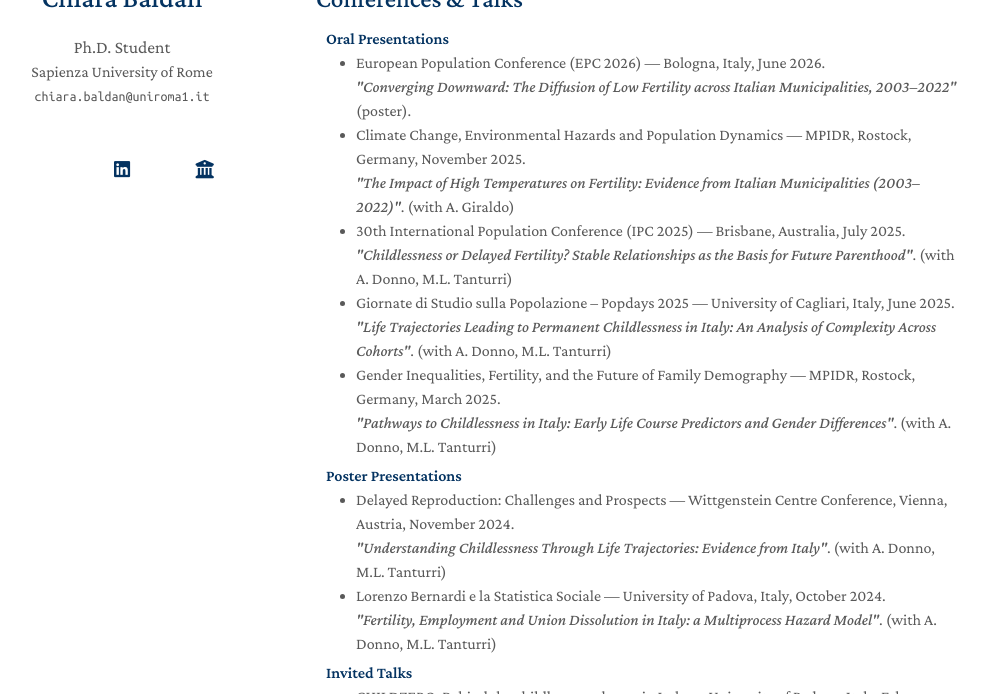
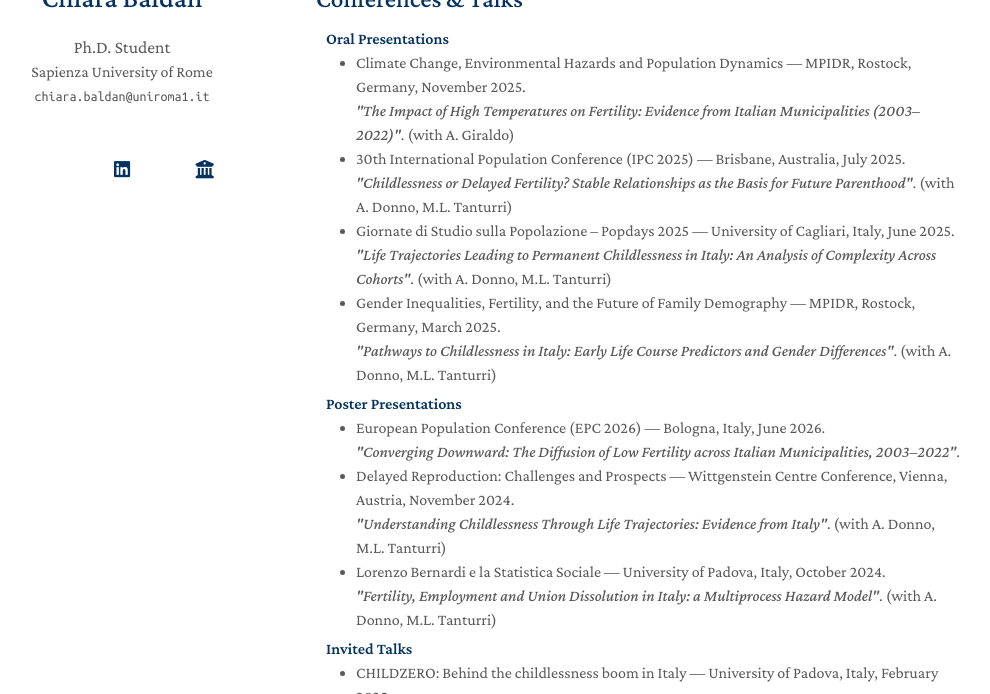
Before and after one commit to chiarabaldan/chiarabaldan.github.io, a Jekyll site: the page built from index.md, in a window 1280 px wide and 900 px high, scrolled down 568 px, cut to the strip 206-900 px from the top of the window. Shown: the whole strip, without its empty margins (154-1144 px from the left). Built offline with Jekyll 4.4.1, drawn with Linux system fonts in a browser that asks for light colours; a style sheet for code colours, icons or effects is not loaded; our own code applies the rules of GitHub Pages for plain Markdown files; part of the change alters nothing that is shown.

Commit message:
Add European Population Conference to presentations

```diff
--- a/_includes/conferences.md
+++ b/_includes/conferences.md
@@ -2,8 +2,6 @@
 
 <h4 style="margin:0 10px 0;">Oral Presentations</h4>
 <ul style="margin:0 0 5px;">
-  <li><a href="https://www.eaps.nl/epc/european-population-conference-2026"><autocolor>European Population Conference (EPC 2026)</autocolor></a> — Bologna, Italy, June 2026.<br>
-  <em>"Converging Downward: The Diffusion of Low Fertility across Italian Municipalities, 2003–2022"</em> (poster).</li>
   <li><a href="https://www.demogr.mpg.de/"><autocolor>Climate Change, Environmental Hazards and Population Dynamics</autocolor></a> — MPIDR, Rostock, Germany, November 2025.<br>
   <em>"The Impact of High Temperatures on Fertility: Evidence from Italian Municipalities (2003–2022)"</em>. (with A. Giraldo)</li>
   <li><a href="https://ipc2025.popconf.org/"><autocolor>30th International Population Conference (IPC 2025)</autocolor></a> — Brisbane, Australia, July 2025.<br>
@@ -15,7 +13,9 @@
 </ul>
 <h4 style="margin:0 10px 0;">Poster Presentations</h4>
 <ul style="margin:0 0 5px;">
-  <li><a href="https://www.wittgensteincentre.org/"><autocolor>Delayed Reproduction: Challenges and Prospects</autocolor></a> — Wittgenstein Centre Conference, Vienna, Austria, November 2024.<br>
+ <li><a href="https://www.eaps.nl/epc/european-population-conference-2026"><autocolor>European Population Conference (EPC 2026)</autocolor></a> — Bologna, Italy, June 2026.<br>
+  <em>"Converging Downward: The Diffusion of Low Fertility across Italian Municipalities, 2003–2022"</em>.</li>
+ <li><a href="https://www.wittgensteincentre.org/"><autocolor>Delayed Reproduction: Challenges and Prospects</autocolor></a> — Wittgenstein Centre Conference, Vienna, Austria, November 2024.<br>
   <em>"Understanding Childlessness Through Life Trajectories: Evidence from Italy"</em>. (with A. Donno, M.L. Tanturri)</li>
   <li><a href="https://www.stat.unipd.it/"><autocolor>Lorenzo Bernardi e la Statistica Sociale</autocolor></a> — University of Padova, Italy, October 2024.<br>
   <em>"Fertility, Employment and Union Dissolution in Italy: a Multiprocess Hazard Model"</em>. (with A. Donno, M.L. Tanturri)</li>
```
